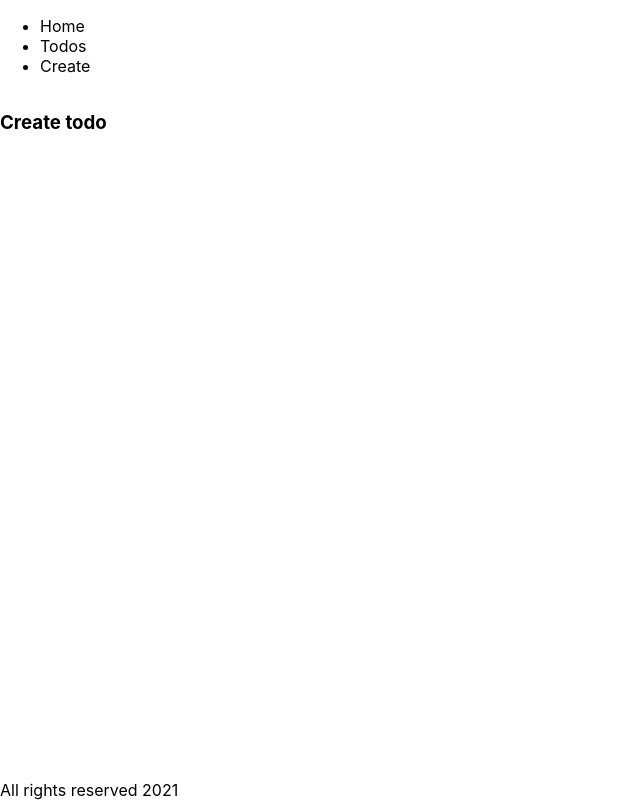
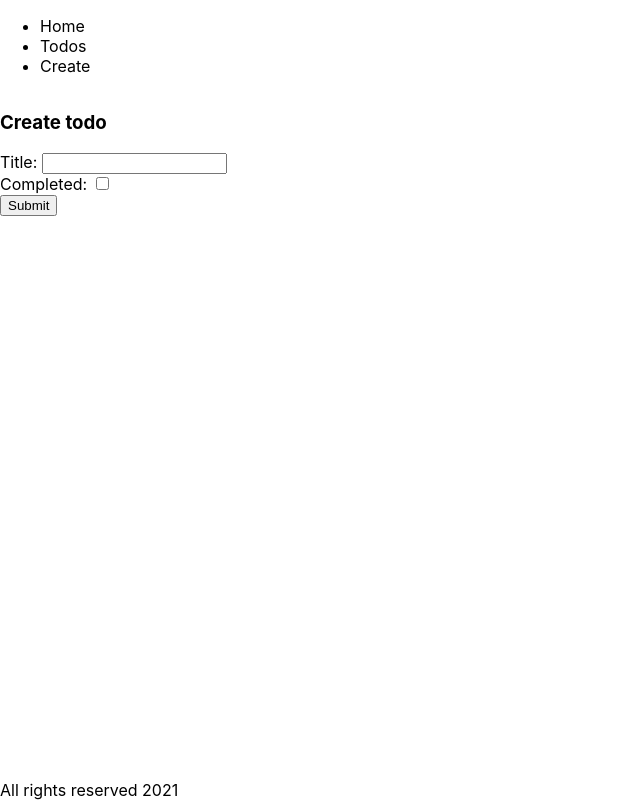
Before and after one commit to darrylmangibin/basic-react-query, a Next.js app: page /todos/create in a window 1280 px wide. Shown: the whole page, without its empty margins (0-640 px from the left). Built offline with nearby package versions, Linux system fonts and the light colour scheme.

Commit message:
Add form to create a todo

```diff
--- /dev/null
+++ b/components/todos/todo-form.tsx
@@ -0,0 +1,21 @@
+import React from 'react';
+
+const TodoForm: React.FC = () => {
+	return (
+		<form>
+			<div>
+				<label htmlFor="title">Title: </label>
+				<input type="text" name="title" id="title" />
+			</div>
+			<div>
+				<label htmlFor="completed">Completed: </label>
+				<input type="checkbox" name="completed" id="completed" />
+			</div>
+			<div>
+				<button>Submit</button>
+			</div>
+		</form>
+	);
+};
+
+export default TodoForm;
--- a/pages/todos/create/index.tsx
+++ b/pages/todos/create/index.tsx
@@ -1,10 +1,13 @@
 import React from 'react';
 import { NextPage } from 'next';
+
+import TodoForm from '../../../components/todos/todo-form';
 
 const TodosCreatePage: NextPage = () => {
 	return (
 		<div>
 			<h3>Create todo</h3>
+      <TodoForm />
 		</div>
 	);
 };
```
